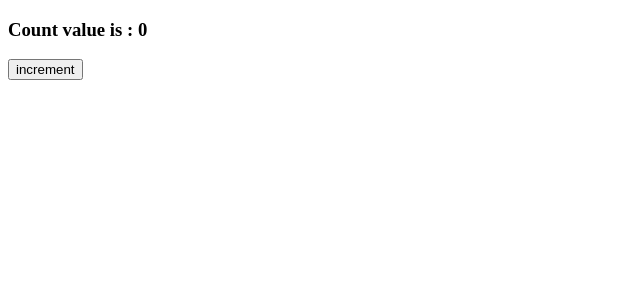
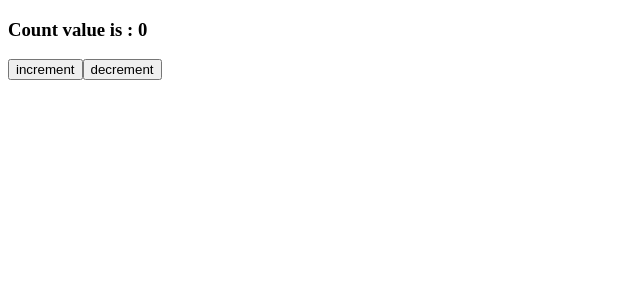
Before and after one commit to AmirTaki/React-JS-Tutorial-For-Beginners, a React (Create React App) app in the folder myproject/: page / in a window 1280 px wide. Shown: the top 300 px of the page, without its empty margins (0-640 px from the left). Built offline with nearby package versions, Linux system fonts and the light colour scheme.

Commit message:
Using State Part 3

```diff
--- a/myproject/src/components/Counter.js
+++ b/myproject/src/components/Counter.js
@@ -14,10 +14,16 @@
             counter : this.state.counter + 1
         })
     }
+    decrement() {
+        this.setState({
+            counter : this.state.counter - 1
+        })
+    }
     render(){
         return(<>
             <h3>Count value is : {this.state.counter} </h3>
             <button onClick={()=>this.increment()}>increment</button>
+            <button onClick={()=>this.decrement()}>decrement</button>
         </>)
     }
 }
```
